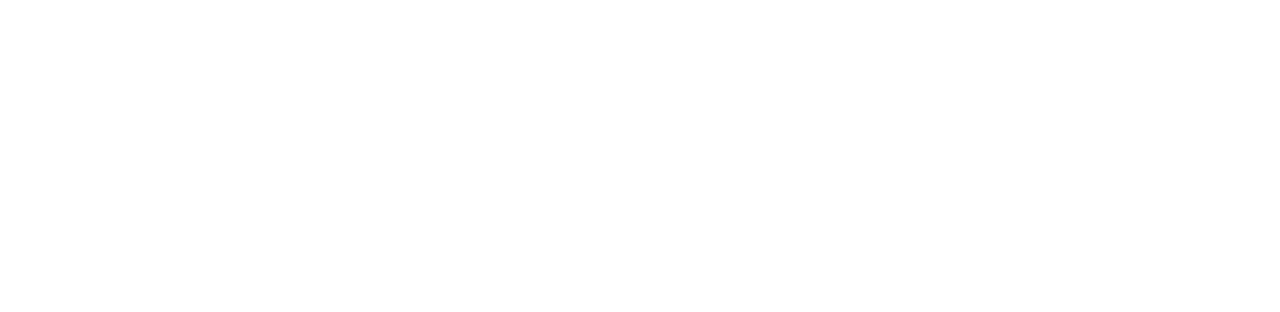
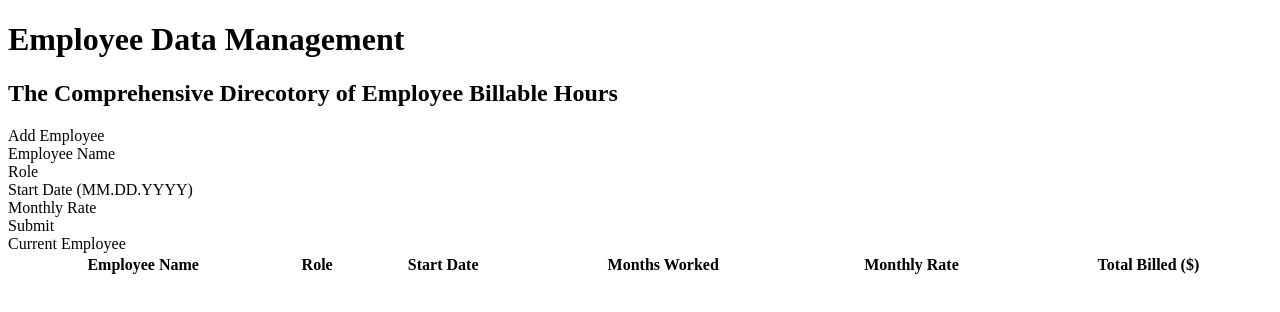
Before and after one commit to RashGreen/employeeDataManager, a plain HTML site: page index.html in a window 1280 px wide. Drawn offline with Linux system fonts and the light colour scheme.

Commit message:
added initial HTML wireframe

```diff
--- a/index.html
+++ b/index.html
@@ -5,9 +5,42 @@
     <meta charset="UTF-8">
     <meta name="viewport" content="width=device-width, initial-scale=1.0">
     <meta http-equiv="X-UA-Compatible" content="ie=edge">
-    <title>Document</title>
+    <title>TimeClock!</title>
 </head>
+<link rel="stylesheet" href="reset.css">
+<link rel="stylesheet" href="static.css">
+<link rel="stylesheet" href="config.js">
+<!--Fist I created a div to house the header-->
+<div id="header"><h1>Employee Data Management</h1>
+    <h2>The Comprehensive Direcotory of Employee Billable Hours</h2>
+<!--Next, I wanted to house the employee data, I attempeted to house each 'input field' in it own individual division-->
+</div>
+<div class="employee-data">
+    <div id="add">Add Employee</div>
+    <div id="employee-name">Employee Name</div>
+    <div id="role">Role</div>
+    <div id="start-date">Start Date (MM.DD.YYYY)</div>
+    <div id="rate">Monthly Rate</div>
+    <div id="submit-btn">Submit</div>
 
+</div>
+<div class="emoloyee-list">Current Employee</div>
+<table style="width:100%">
+<tr>
+    <th>Employee Name</th>
+<th>Role</th>
+<th>Start Date</th>
+<th>Months Worked</th>
+<th>Monthly Rate</th>
+<th>Total Billed ($)</th>
+</tr>
+<tr>
+    <th></th>
+</tr>
+
+</table>
+
+</div>
 <body>
 
 </body>
```
